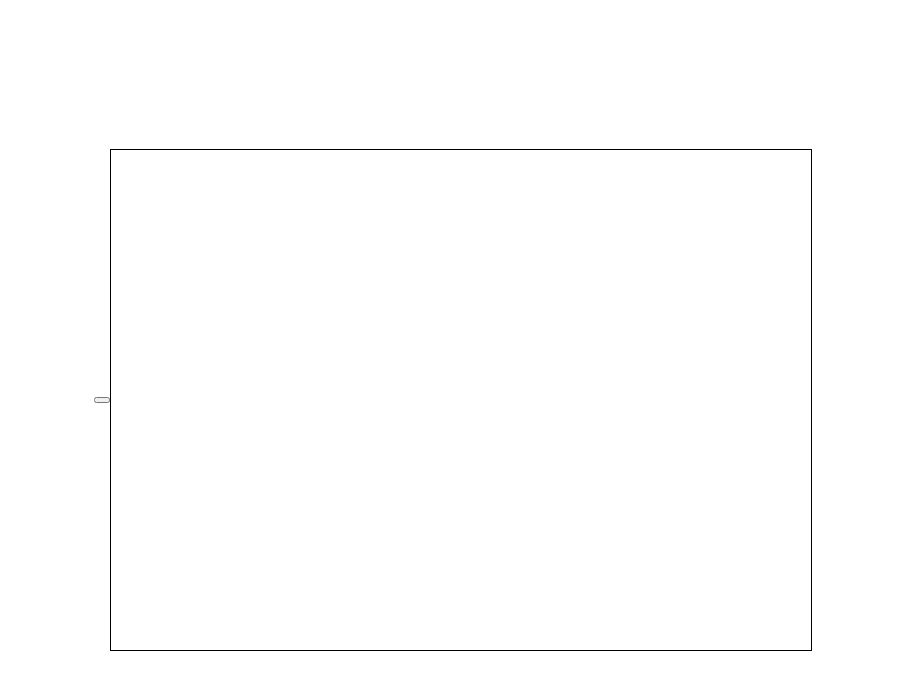
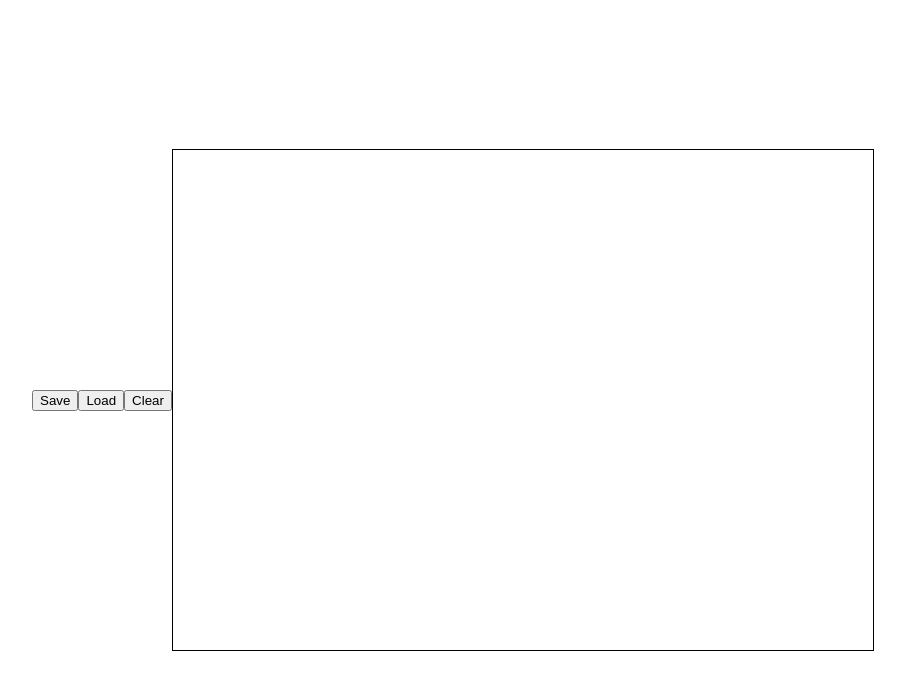
Before and after one commit to alla0242/DrawingApp, a React (Create React App) app: page / in a window 1280 px wide. Shown: the top 690 px of the page, without its empty margins (187-1092 px from the left). Built offline with nearby package versions, Linux system fonts and the light colour scheme.

Commit message:
added buttons
got download working

```diff
--- a/src/App.js
+++ b/src/App.js
@@ -1,6 +1,7 @@
 import './App.css';
 import Canvas from './Components/Canvas';
-import ClearButton from './Components/ClearButton';
+// import ClearButton from './Components/ClearButton';
+import SaveButton from './Components/SaveButton';
 
 
 
@@ -8,11 +9,10 @@ import ClearButton from './Components/ClearButton';
 function App() {
   return (
     <div className="App">
-      <ClearButton
+            <SaveButton
       width={200}
-      height={200}>
-        Clear
-        </ClearButton>
+      height={200}/>
+
       <Canvas
         width={700}
         height={500}
--- a/src/Components/Hooks.js
+++ b/src/Components/Hooks.js
@@ -7,6 +7,10 @@ export function useOnDraw(onDraw){
     const isDrawingRef = useRef(false);
     const mouseMoveListenerRef = useRef(null);
     const mouseUpListenerRef = useRef(null);
+
+
+
+
 
 
     useEffect(() => {
@@ -27,6 +31,7 @@ export function useOnDraw(onDraw){
         mouseMoveListenerRef.current = mouseMoveListener;
         window.addEventListener("mousemove", mouseMoveListener)
     }
+
 
     function initMouseUpListener(){
         const listener = () => {
--- a/src/Components/SaveButton.js
+++ b/src/Components/SaveButton.js
@@ -1,27 +1,64 @@
-
-
+import React from "react";
 const SaveButton = ({
     height,
     width
 }) => {
 
-
+let imageData
 
     function saveCanvas(){
-        console.log('button is listeneing')
+        // console.log('button is listeneing')
+        const canvas = document.getElementById("canvas");
+        // const ctx = canvas.getContext('2d')
+        imageData = canvas.toDataURL('image/png', 1)
+        console.log(imageData)
+    }
+
+        function loadCanvas(){
+        // console.log('load is listeneing')
+        // const canvas = document.getElementById("canvas");
+        // const ctx = canvas.getContext('2d')
+    const link = document.createElement('a');
+    link.href = imageData;
+    link.download = 'canvas.png';
+    link.click();
+        // console.log(imageData)
+
+    }
+
+        function clearCanvas(){
+        // console.log('button is listeneing')
         const canvas = document.getElementById("canvas");
         const ctx = canvas.getContext('2d')
-        ctx.save()
+        ctx.reset()
     }
 
-
     return(
+        <div>
         <button
         height={height}
         width={width}
-        onMouseDown={saveCanvas}
         id={'saveButton'}
-        />
+                onMouseDown={saveCanvas}>
+            Save
+        </button>
+                <button
+        height={height}
+        width={width}
+        id={'loadButton'}
+                onMouseDown={loadCanvas}>
+            Load
+        </button>
+                <button
+        height={height}
+        width={width}
+        onMouseDown={clearCanvas}
+        id={'clearButton'}>
+            Clear
+        </button>
+
+        </div>
+
     )
 }
 
```
Also changed, not shown: src/Components/LoadButton.js (added, +31 -0 lines), 1 other file (tests, documents, lock files or other folders).
